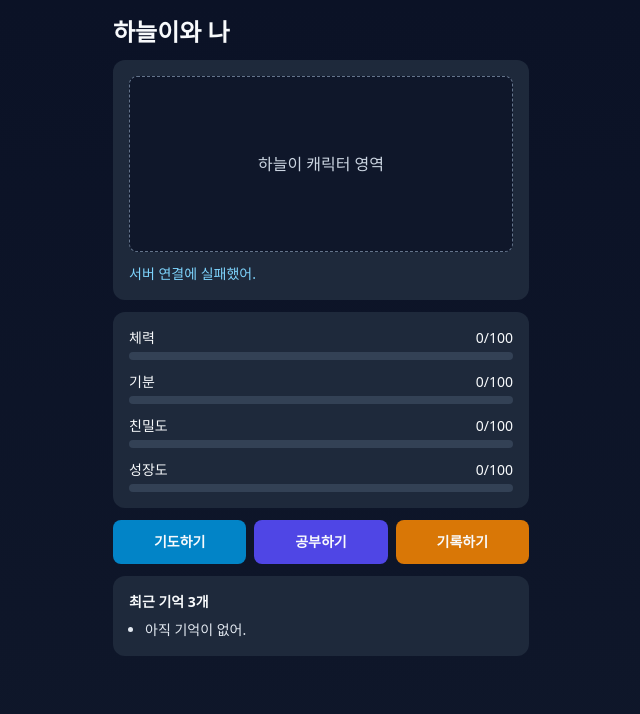
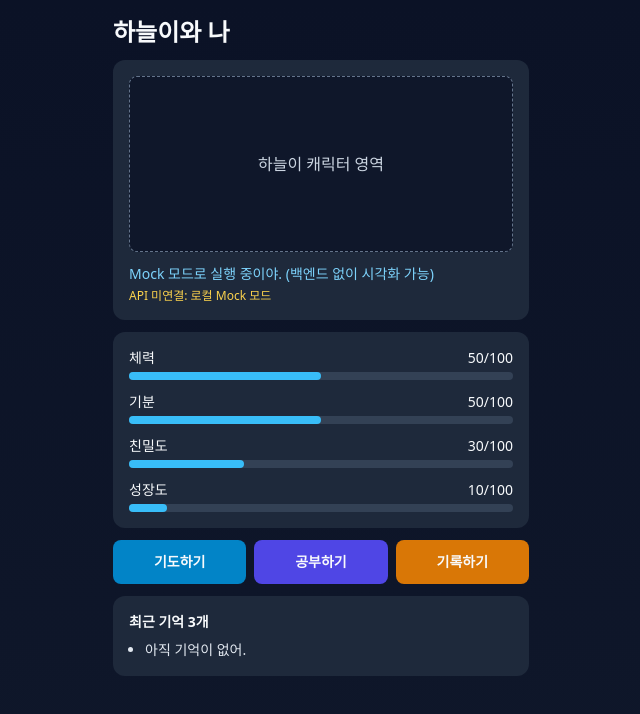
Before and after one commit to kinddragon1224/skyling-mvp, a Next.js app in the folder apps/web/: page / in a window 1280 px wide. Shown: the top 714 px of the page, without its empty margins (319-959 px from the left). Built offline with nearby package versions, Linux system fonts and the light colour scheme; no server answers.

Commit message:
feat(web): add mock fallback mode for external preview without api

```diff
--- a/apps/web/app/page.tsx
+++ b/apps/web/app/page.tsx
@@ -15,14 +15,49 @@ type ActionType = "pray" | "study" | "record";
 
 const API_BASE = process.env.NEXT_PUBLIC_API_BASE ?? "http://localhost:8000";
 
+const DEFAULT_PET: Pet = {
+  id: 1,
+  name: "하늘이",
+  hp: 50,
+  mood: 50,
+  bond: 30,
+  growth: 10,
+};
+
+const clamp = (v: number) => Math.max(0, Math.min(100, v));
+
+function applyLocalAction(pet: Pet, action: ActionType) {
+  const next = { ...pet };
+  let message = "";
+  if (action === "pray") {
+    next.mood = clamp(next.mood + 6);
+    next.bond = clamp(next.bond + 4);
+    next.growth = clamp(next.growth + 2);
+    message = "기도했네. 마음이 차분해졌어.";
+  } else if (action === "study") {
+    next.hp = clamp(next.hp - 2);
+    next.growth = clamp(next.growth + 7);
+    next.bond = clamp(next.bond + 2);
+    message = "공부 완료! 하늘이의 의지가 자랐어.";
+  } else {
+    next.mood = clamp(next.mood + 3);
+    next.bond = clamp(next.bond + 5);
+    next.growth = clamp(next.growth + 4);
+    message = "기록을 남겼어. 하늘이가 오늘을 기억할게.";
+  }
+  return { next, message };
+}
+
 export default function HomePage() {
   const [pet, setPet] = useState<Pet | null>(null);
   const [message, setMessage] = useState("하늘이를 깨워보자.");
   const [memories, setMemories] = useState<string[]>([]);
   const [loading, setLoading] = useState(false);
+  const [mockMode, setMockMode] = useState(false);
 
   const loadPet = async () => {
-    const res = await fetch(`${API_BASE}/pet/me`);
+    try {
+      const res = await fetch(`${API_BASE}/pet/me`, { cache: "no-store" });
       if (res.status === 404) {
         const created = await fetch(`${API_BASE}/pet/create`, { method: "POST" });
         const data = await created.json();
@@ -31,28 +66,50 @@ export default function HomePage() {
         setMemories(data.memories ?? []);
         return;
       }
+      if (!res.ok) throw new Error("api error");
       const data = await res.json();
       setPet(data.pet);
       setMemories(data.memories ?? []);
+      setMockMode(false);
+    } catch {
+      setMockMode(true);
+      const localPet = JSON.parse(localStorage.getItem("skyling_pet") || "null") as Pet | null;
+      const localMemories = JSON.parse(localStorage.getItem("skyling_memories") || "[]") as string[];
+      setPet(localPet ?? DEFAULT_PET);
+      setMemories(localMemories);
+      setMessage("Mock 모드로 실행 중이야. (백엔드 없이 시각화 가능)");
+    }
   };
 
   useEffect(() => {
-    loadPet().catch(() => setMessage("서버 연결에 실패했어."));
+    loadPet();
   }, []);
 
   const runAction = async (action: ActionType) => {
     if (!pet) return;
     setLoading(true);
     try {
+      if (!mockMode) {
         const res = await fetch(`${API_BASE}/pet/action`, {
           method: "POST",
           headers: { "Content-Type": "application/json" },
           body: JSON.stringify({ action }),
         });
+        if (!res.ok) throw new Error("action failed");
         const data = await res.json();
         setPet(data.pet);
         setMessage(data.message);
         setMemories(data.memories ?? []);
+        return;
+      }
+
+      const { next, message } = applyLocalAction(pet, action);
+      const nextMemories = [message, ...memories].slice(0, 3);
+      setPet(next);
+      setMessage(message);
+      setMemories(nextMemories);
+      localStorage.setItem("skyling_pet", JSON.stringify(next));
+      localStorage.setItem("skyling_memories", JSON.stringify(nextMemories));
     } finally {
       setLoading(false);
     }
@@ -79,6 +136,7 @@ export default function HomePage() {
           하늘이 캐릭터 영역
         </div>
         <p className="text-sm text-sky-300">{message}</p>
+        {mockMode ? <p className="mt-1 text-xs text-amber-300">API 미연결: 로컬 Mock 모드</p> : null}
       </section>
 
       <section className="mb-3 space-y-3 rounded-xl bg-slate-800 p-4">
```
Lines whose indentation alone changed are shown as unchanged.
